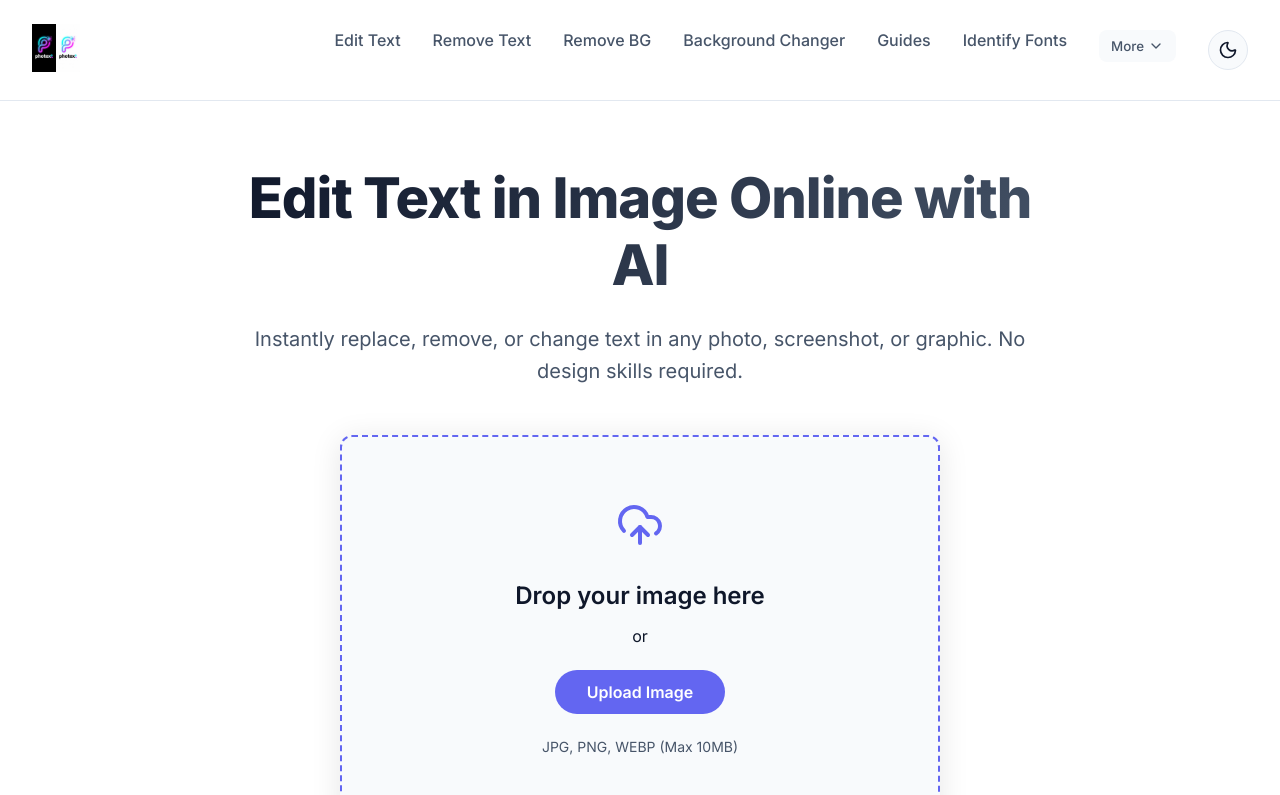
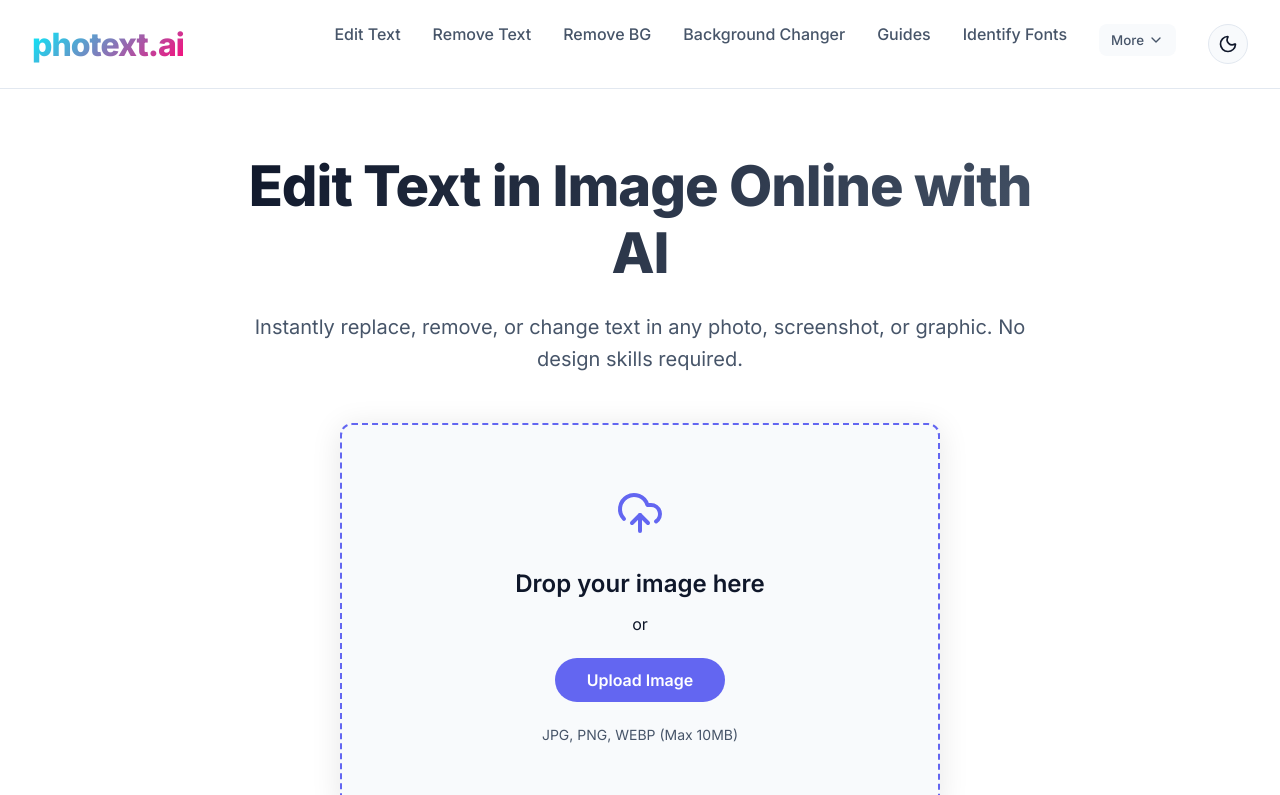
Before and after one commit to khalid1042/Image-and-text-editor-, a Next.js app: page / in a window 1280 px wide. Shown: the top 795 px of the page. Built offline with nearby package versions, Linux system fonts and the light colour scheme.

Commit message:
Convert logo back to text but style it with vibrant neon gradient

```diff
--- a/src/app/copy-text-from-image/page.tsx
+++ b/src/app/copy-text-from-image/page.tsx
@@ -58,7 +58,7 @@ export default function CopyTextFromImagePage() {
       <header className={styles.header}>
         <div className={styles.logo}>
           <Link href="/" style={{ display: 'flex', alignItems: 'center', textDecoration: 'none' }}>
-            <img src="/logo.png" alt="photext.ai logo" style={{ height: '48px', width: 'auto' }} />
+            <span className={styles.logoText}>photext.ai</span>
           </Link>
         </div>
         <nav className={styles.nav}>
--- a/src/app/image-to-pdf/page.tsx
+++ b/src/app/image-to-pdf/page.tsx
@@ -54,7 +54,7 @@ export default function ImageToPdfPage() {
       <header className={styles.header}>
         <div className={styles.logo}>
           <Link href="/" style={{ display: 'flex', alignItems: 'center', textDecoration: 'none' }}>
-            <img src="/logo.png" alt="photext.ai logo" style={{ height: '48px', width: 'auto' }} />
+            <span className={styles.logoText}>photext.ai</span>
           </Link>
         </div>
         <nav className={styles.nav}>
--- a/src/app/page.module.css
+++ b/src/app/page.module.css
@@ -14,10 +14,14 @@
 }
 
 .logoText {
-  font-size: 1.5rem;
-  font-weight: 700;
-  color: var(--accent-primary);
-  letter-spacing: -0.5px;
+  font-size: 2rem;
+  font-weight: 800;
+  background: linear-gradient(135deg, #00f2fe 0%, #fe0979 100%);
+  -webkit-background-clip: text;
+  -webkit-text-fill-color: transparent;
+  background-clip: text;
+  color: transparent;
+  letter-spacing: -1px;
 }
 
 .nav {
--- a/src/app/page.tsx
+++ b/src/app/page.tsx
@@ -12,7 +12,7 @@ export default function Home() {
     <div className={styles.container}>
       <header className={styles.header}>
         <div className={styles.logo}>
-          <img src="/logo.png" alt="photext.ai logo" style={{ height: '48px', width: 'auto' }} />
+          <span className={styles.logoText}>photext.ai</span>
         </div>
         <nav className={styles.nav}>
           <Link href="/edit-text-in-image">Edit Text</Link>
--- a/src/app/pdf-to-images/page.tsx
+++ b/src/app/pdf-to-images/page.tsx
@@ -82,7 +82,7 @@ export default function PdfToImagesPage() {
       <header className={styles.header}>
         <div className={styles.logo}>
           <Link href="/" style={{ display: 'flex', alignItems: 'center', textDecoration: 'none' }}>
-            <img src="/logo.png" alt="photext.ai logo" style={{ height: '48px', width: 'auto' }} />
+            <span className={styles.logoText}>photext.ai</span>
           </Link>
         </div>
         <nav className={styles.nav}>
--- a/src/app/photo-scanner/page.tsx
+++ b/src/app/photo-scanner/page.tsx
@@ -49,7 +49,7 @@ export default function PhotoScannerPage() {
       <header className={styles.header}>
         <div className={styles.logo}>
           <Link href="/" style={{ display: 'flex', alignItems: 'center', textDecoration: 'none' }}>
-            <img src="/logo.png" alt="photext.ai logo" style={{ height: '48px', width: 'auto' }} />
+            <span className={styles.logoText}>photext.ai</span>
           </Link>
         </div>
         <nav className={styles.nav}>
--- a/src/app/resize-image/page.tsx
+++ b/src/app/resize-image/page.tsx
@@ -72,7 +72,7 @@ export default function ResizeImagePage() {
       <header className={styles.header}>
         <div className={styles.logo}>
           <Link href="/" style={{ display: 'flex', alignItems: 'center', textDecoration: 'none' }}>
-            <img src="/logo.png" alt="photext.ai logo" style={{ height: '48px', width: 'auto' }} />
+            <span className={styles.logoText}>photext.ai</span>
           </Link>
         </div>
         <nav className={styles.nav}>
--- a/src/components/PlaceholderPage.tsx
+++ b/src/components/PlaceholderPage.tsx
@@ -10,7 +10,7 @@ export function PlaceholderPage({ title }: { title: string }) {
       <header className={styles.header}>
         <div className={styles.logo}>
           <Link href="/" style={{ display: 'flex', alignItems: 'center', textDecoration: 'none' }}>
-            <img src="/logo.png" alt="photext.ai logo" style={{ height: '48px', width: 'auto' }} />
+            <span className={styles.logoText}>photext.ai</span>
           </Link>
         </div>
         <nav className={styles.nav}>
--- a/src/components/editor/EditorLayout.module.css
+++ b/src/components/editor/EditorLayout.module.css
@@ -17,10 +17,15 @@
 }
 
 .logo {
-  font-weight: 700;
-  font-size: 1.25rem;
-  color: var(--accent-primary);
+  font-weight: 800;
+  font-size: 1.5rem;
+  background: linear-gradient(135deg, #00f2fe 0%, #fe0979 100%);
+  -webkit-background-clip: text;
+  -webkit-text-fill-color: transparent;
+  background-clip: text;
+  color: transparent;
   cursor: pointer;
+  letter-spacing: -1px;
 }
 
 .topActions {
--- a/src/components/editor/EditorLayout.tsx
+++ b/src/components/editor/EditorLayout.tsx
@@ -179,7 +179,7 @@ export function EditorLayout() {
       {/* Top Bar */}
       <header className={styles.topbar}>
         <div className={styles.logo} onClick={() => router.push("/")}>
-          <img src="/logo.png" alt="photext.ai logo" style={{ height: '36px', width: 'auto' }} />
+          <span>photext.ai</span>
         </div>
 
         <div className={styles.topActions}>
--- a/src/components/home/GuideLayout.tsx
+++ b/src/components/home/GuideLayout.tsx
@@ -12,7 +12,7 @@ export function GuideLayout({ title, children }: { title: string, children: Reac
       <header className={styles.header}>
         <div className={styles.logo}>
           <Link href="/" className={styles.logoText} style={{ textDecoration: 'none', display: 'flex', alignItems: 'center' }}>
-            <img src="/logo.png" alt="photext.ai logo" style={{ height: '48px', width: 'auto' }} />
+            <span className={styles.logoText}>photext.ai</span>
           </Link>
         </div>
         <nav className={styles.nav}>
```
